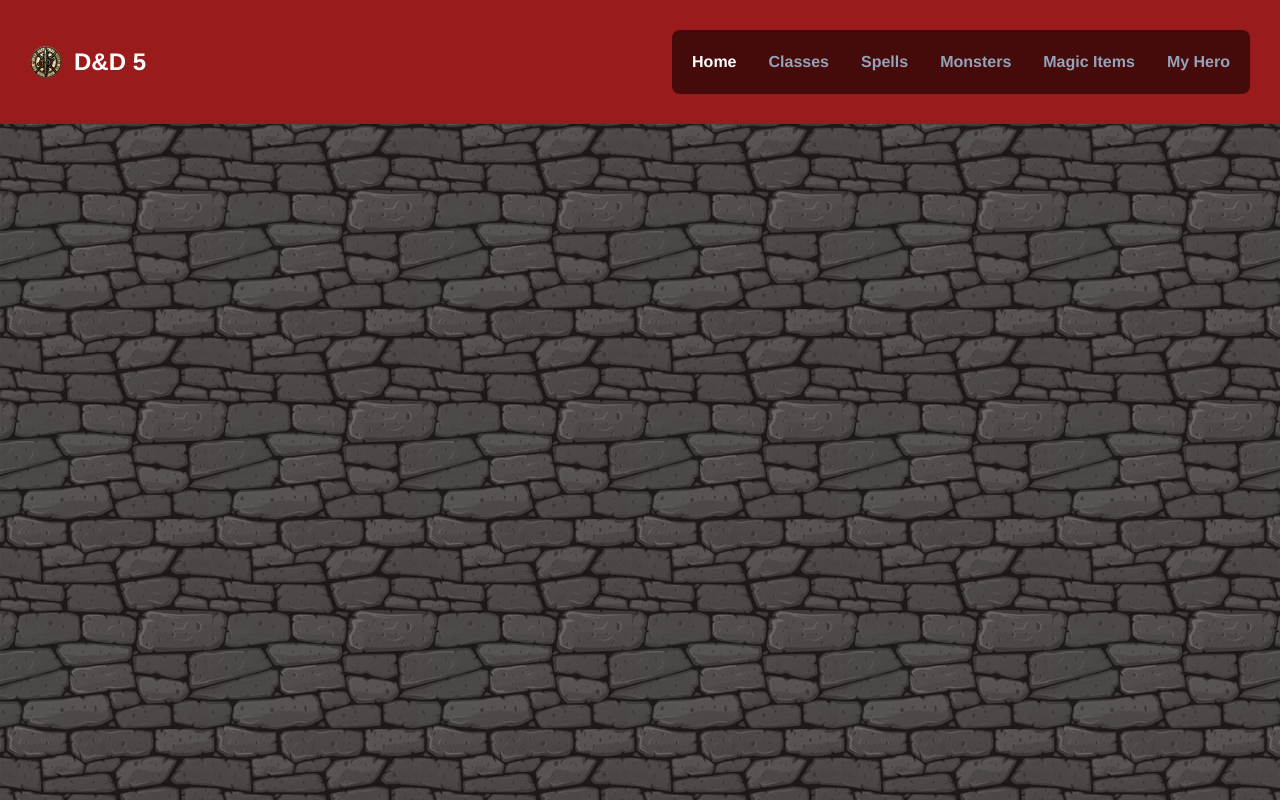
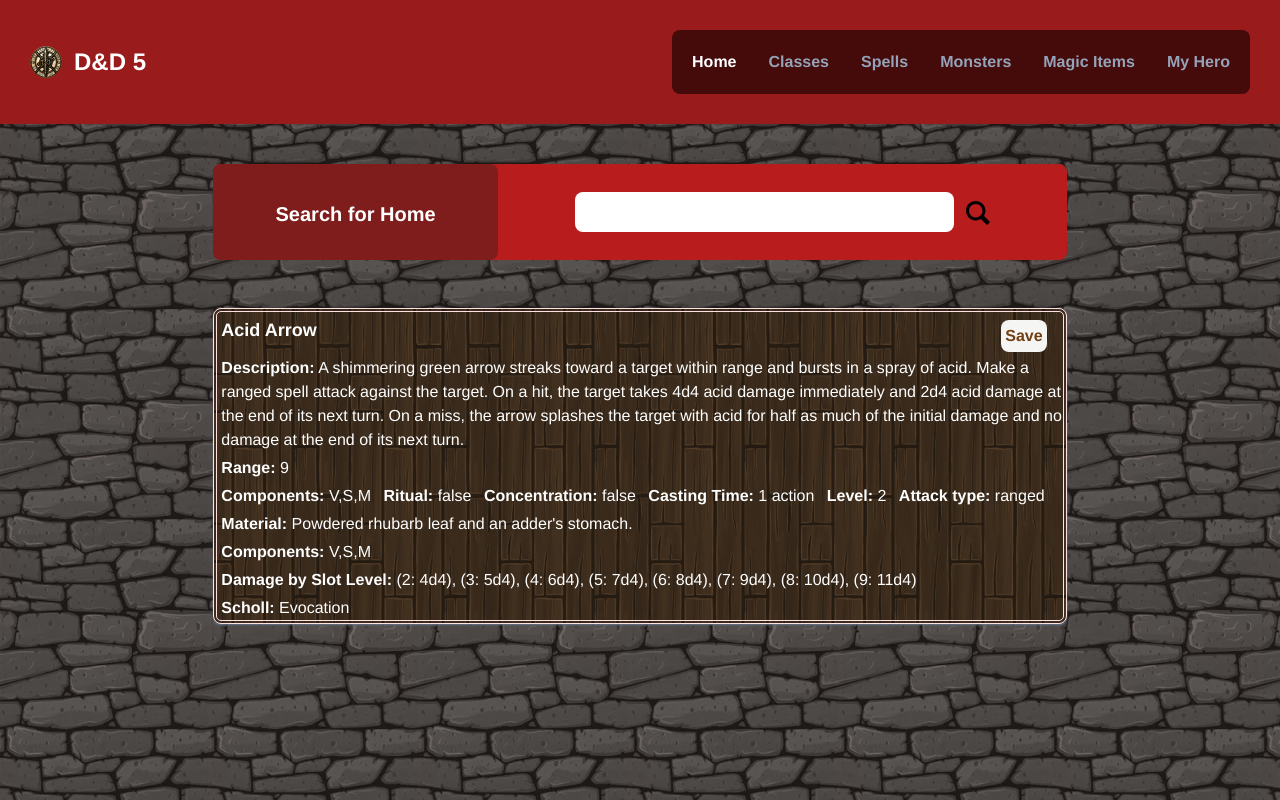
Before and after one commit to LeoVeig4/DeD-Info, a Vue app: page /home in a window 1280 px wide. Built offline with nearby package versions, Linux system fonts and the light colour scheme.

Commit message:
feat too much progress i cant count

```diff
--- a/src/components/search.vue
+++ b/src/components/search.vue
@@ -1,29 +1,50 @@
 <template>
-  <div class="bg-red-500"><p>teste</p></div>
+  <div
+    class="container-fluid flex bg-red-700 h-24 w-8/12 mx-auto mt-10 rounded-lg"
+  >
+    <div class="h-24 w-4/12 bg-red-900 rounded-lg">
+      <h1 class="text-white text-base sm:text-xl font-bold mt-7 sm:mt-9">
+        Search for {{ this.page_name }}
+      </h1>
+    </div>
+    <div class="w-8/12 m-auto">
+      <input
+        v-model="searchString"
+        class="h-10 w-8/12 rounded-lg m-auto text-base text-center"
+      />
+      <span class="ml-3 cursor-pointer" @click="handleSearch"
+        ><img class="h-6 w-6 inline" src="../../public/search-icon.svg"
+      /></span>
+    </div>
+  </div>
 </template>
 
 <script>
 // @ is an alias to /src
-import api from "../services/api.js";
+import api from "@/services/api.js";
 
 export default {
   name: "search-component",
   props: {
     url_base: String,
+    page_name: String,
   },
 
   data() {
     return {
       searchString: "",
+      searchInformation: "",
     };
   },
   methods: {
-    handleSearch() {
+    async handleSearch() {
       try {
-        const info = api.get(`${this.url_base}/${this.searchString}`);
-        console.log(info);
+        const { data } = await api.get(`${this.url_base}/${this.searchString}`);
+        if (data) this.$emit("DisplayInfo", data);
+        else this.$emit("DisplayNone");
       } catch (error) {
         console.log(error);
+        this.$emit("DisplayNone");
       }
     },
   },
--- a/src/main.js
+++ b/src/main.js
@@ -4,7 +4,7 @@ import { createApp } from "vue";
 import App from "./App.vue";
 import router from "./router";
 
-import store from "./services/store";
+import store from "./services/store.js";
 
 import { library } from "@fortawesome/fontawesome-svg-core";
 
@@ -17,6 +17,6 @@ import { faUserSecret } from "@fortawesome/free-solid-svg-icons";
 /* add icons to the library */
 library.add(faUserSecret);
 
-createApp(App).use(router, store).mount("#app");
+createApp(App).use(router).use(store).mount("#app");
 
 //import "bootstrap/dist/js/bootstrap.js";
--- a/src/services/api.js
+++ b/src/services/api.js
@@ -6,8 +6,4 @@ const api = axios.create({
   baseURL: apiUrl,
 });
 
-api.interceptors.request.use(async (config) => {
-  return config;
-});
-
 export default api;
--- a/src/services/store.js
+++ b/src/services/store.js
@@ -1,15 +1,27 @@
 import { createStore } from "vuex";
 const store = createStore({
-  state() {
-    return {
-      count: 0,
-    };
+  state: {
+    spells: [],
+    classes: [],
+    monsters: [],
+    maginItems: [],
   },
   mutations: {
-    increment(state) {
-      state.count++;
+    storeSpell(state, data) {
+      if (
+        state.spells.find((element) => element.name === data.name) === undefined
+      )
+        return;
+      state.spells.push(data);
+    },
+    removeSpell(state, data) {
+      const spell = state.spells.findIndex(
+        (element) => element.name === data.name
+      );
+      state.spells.splice(spell, 1);
     },
   },
+  getters: {},
 });
 
 export default store;
--- a/src/views/home.vue
+++ b/src/views/home.vue
@@ -1,24 +1,160 @@
 <template>
   <navbar />
-  <div class="container bg-red-200" w-8 h-8></div>
+  <search
+    :page_name="page_name"
+    :url_base="base_url"
+    @DisplayNone="showNone()"
+    @DisplayInfo="(data) => showInfo(data)"
+  />
+  <div
+    v-if="found_search"
+    class="bg-white border-4 border-red-700 rounded-xl w-4/12 mt-5 mx-auto"
+  >
+    <p>The search have no response</p>
+  </div>
+  <div
+    v-for="(item, index) in search_data"
+    :key="item.index"
+    :index="index"
+    class="relative w-8/12 mx-auto mt-12 rounded-lg shadow-sm shadow-slate-500 border-4 border-double border-red-100 text-left back-image"
+  >
+    <button
+      @click="SaveSpell(index)"
+      class="absolute text-yellow-900 bg-stone-100 rounded-lg font-bold hover:bg-yellow-900 hover:text-stone-100 p-1 mt-2 mr-4 top-0 right-0"
+    >
+      Save
+    </button>
+    <p class="mt-1 ml-1 text-white text-lg font-bold">
+      {{ item.name }}
+    </p>
+    <p class="mt-3 ml-1 text-white">
+      <span class="font-bold">Description:</span> {{ item.desc[0] }}
+    </p>
+    <p class="mt-1 ml-1 text-white">
+      <span class="font-bold">Range:</span> {{ item.range[0] }}
+    </p>
+    <p class="mt-1 ml-1 text-white">
+      <span class="font-bold">Components:</span>
+      {{ item.components.toString() }}
+      <span class="font-bold ml-2">Ritual:</span>
+      {{ item.ritual }}
+      <span class="font-bold ml-2">Concentration:</span>
+      {{ item.concentration }}
+      <span class="font-bold ml-2">Casting Time:</span>
+      {{ item.casting_time }}
+      <span class="font-bold ml-2">Level:</span>
+      {{ item.level }}
+      <span class="font-bold ml-2">Attack type:</span>
+      {{ item.attack_type }}
+    </p>
+    <p class="mt-1 ml-1 text-white">
+      <span class="font-bold">Material:</span>
+      {{ item.material }}
+    </p>
+    <p class="mt-1 ml-1 text-white">
+      <span class="font-bold">Components:</span>
+      {{ item.components.toString() }}
+    </p>
+    <p class="mt-1 ml-1 text-white">
+      <span class="font-bold">Damage by Slot Level:</span>
+      {{ formatDamageBySlot(item.damage.damage_at_slot_level) }}
+    </p>
+    <p class="mt-1 ml-1 text-white">
+      <span class="font-bold">Scholl:</span>
+      {{ item.school.name }}
+    </p>
+  </div>
 </template>
 
 <script>
 // @ is an alias to /src
 import navbar from "@/components/navbar.vue";
+import search from "@/components/search.vue";
 
 export default {
   components: {
     navbar,
+    search,
   },
   name: "home-view",
   data() {
     return {
-      is_muted: false,
       page_name: "Home",
+      base_url: "spells",
+      found_search: false,
+      search_data: [
+        {
+          index: "acid-arrow",
+          name: "Acid Arrow",
+          desc: [
+            "A shimmering green arrow streaks toward a target within range and bursts in a spray of acid. Make a ranged spell attack against the target. On a hit, the target takes 4d4 acid damage immediately and 2d4 acid damage at the end of its next turn. On a miss, the arrow splashes the target with acid for half as much of the initial damage and no damage at the end of its next turn.",
+          ],
+          higher_level: [
+            "When you cast this spell using a spell slot of 3rd level or higher, the damage (both initial and later) increases by 1d4 for each slot level above 2nd.",
+          ],
+          range: "90 feet",
+          components: ["V", "S", "M"],
+          material: "Powdered rhubarb leaf and an adder's stomach.",
+          ritual: false,
+          duration: "Instantaneous",
+          concentration: false,
+          casting_time: "1 action",
+          level: 2,
+          attack_type: "ranged",
+          damage: {
+            damage_type: {
+              index: "acid",
+              name: "Acid",
+              url: "/api/damage-types/acid",
+            },
+            damage_at_slot_level: {
+              2: "4d4",
+              3: "5d4",
+              4: "6d4",
+              5: "7d4",
+              6: "8d4",
+              7: "9d4",
+              8: "10d4",
+              9: "11d4",
+            },
+          },
+          school: {
+            index: "evocation",
+            name: "Evocation",
+            url: "/api/magic-schools/evocation",
+          },
+          classes: [
+            { index: "wizard", name: "Wizard", url: "/api/classes/wizard" },
+          ],
+          subclasses: [
+            { index: "lore", name: "Lore", url: "/api/subclasses/lore" },
+            { index: "land", name: "Land", url: "/api/subclasses/land" },
+          ],
+          url: "/api/spells/acid-arrow",
+        },
+      ],
     };
   },
-  methods: {},
+  mounted() {},
+  methods: {
+    SaveSpell(index) {
+      const spell = this.search_data[index];
+      this.$store.commit("storeSpell", spell);
+    },
+    formatDamageBySlot(objString) {
+      let result = "";
+      for (let key in objString) result += `(${key}: ${objString[key]}), `;
+      return result.slice(0, -2);
+    },
+    showNone() {
+      this.found_search = true;
+    },
+    showInfo(data) {
+      this.search_data.push(data);
+      console.log(this.search_data);
+      this.found_search = false;
+    },
+  },
 };
 </script>
 
@@ -27,7 +163,15 @@ export default {
   transform: translatey(0px);
   animation: float 2s ease-in-out infinite;
 }
-
+.back-image {
+  background-image: linear-gradient(
+      to bottom,
+      rgba(0, 0, 0, 0.5),
+      rgba(0, 0, 0, 0.5)
+    ),
+    url("../../public/fundo_madeira.jpg");
+  background-size: 150px;
+}
 @keyframes float {
   0% {
     box-shadow: 0 5px 15px 0px rgba(0, 0, 0, 0.6);
```
Also changed, not shown: public/fundo_madeira.jpg (added), public/search-icon.svg (added).
